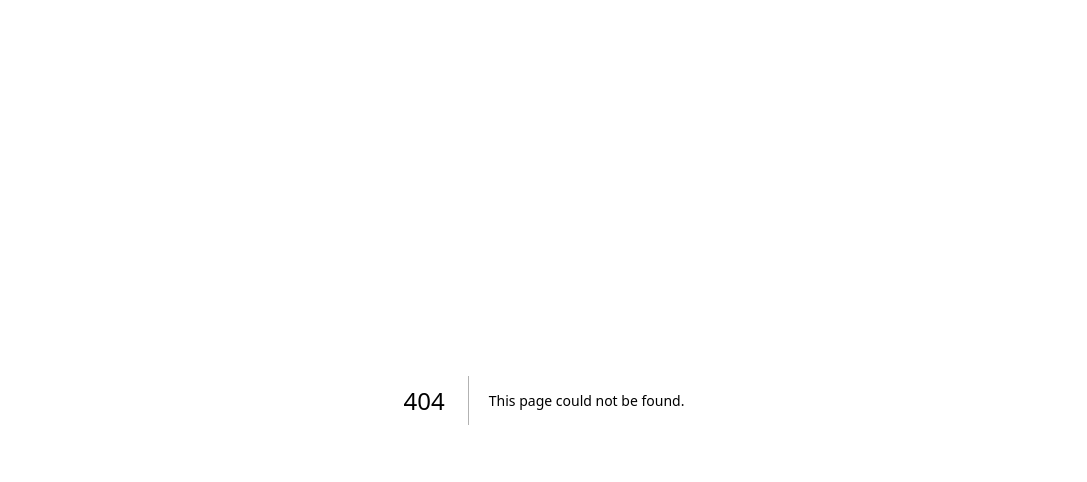
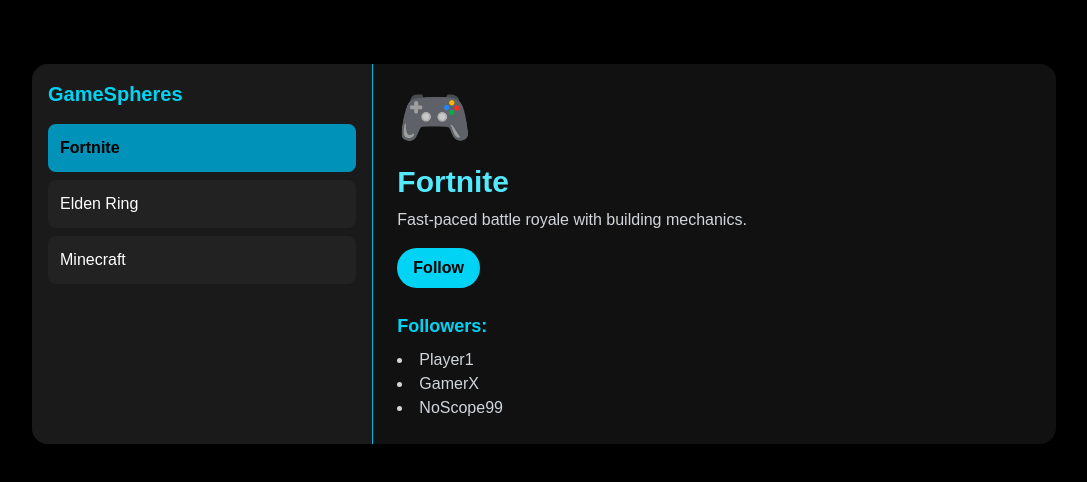
Before and after one commit to SDProject2025/game-spheres, a Next.js app: page /gameSpheres in a window 1280 px wide. Before the commit this address had no page. Shown: the top 482 px of the page, without its empty margins (96-1183 px from the left). Built offline with nearby package versions, Linux system fonts and the light colour scheme.

Commit message:
feat(feat(gameSpheres)): Created gameSpheres page

```diff
--- /dev/null
+++ b/src/app/gameSpheres/page.tsx
@@ -0,0 +1,83 @@
+'use client';
+
+import React, { useState } from 'react';
+
+const dummyGameSpheres = [
+  {
+    id: 1,
+    name: 'Fortnite',
+    description: 'Fast-paced battle royale with building mechanics.',
+    profilePic: '🎮',
+    followers: ['Player1', 'GamerX', 'NoScope99']
+  },
+  {
+    id: 2,
+    name: 'Elden Ring',
+    description: 'Challenging open-world fantasy RPG.',
+    profilePic: '⚔️',
+    followers: ['Tarnished', 'Mage101', 'Knighty']
+  },
+  {
+    id: 3,
+    name: 'Minecraft',
+    description: 'Blocky sandbox building and adventure.',
+    profilePic: '🟩',
+    followers: ['Steve', 'BuilderGirl', 'RedstonePro']
+  }
+];
+
+export default function GameSpheres() {
+  const [selected, setSelected] = useState(dummyGameSpheres[0]);
+
+  return (
+    <div className="min-h-screen bg-black text-white p-6 flex flex-col items-center">
+      {/* Animated sphere placeholder */}
+      <div className="relative flex flex-col items-center justify-center mb-10">
+        <div className="ball"></div>
+        <div className="shadow"></div>
+      </div>
+
+      {/* Main content */}
+      <div className="flex w-full max-w-5xl rounded-2xl overflow-hidden shadow-lg bg-[#111]">
+        {/* Left column */}
+        <div className="w-1/3 bg-[#1a1a1a] p-4 border-r border-cyan-500">
+          <h2 className="text-xl font-semibold mb-4 text-cyan-400">GameSpheres</h2>
+          {dummyGameSpheres.map((sphere) => (
+            <div
+              key={sphere.id}
+              className={`mb-2 p-3 rounded-lg cursor-pointer transition-colors duration-200 ${
+                selected.id === sphere.id
+                  ? 'bg-cyan-600 text-black font-bold'
+                  : 'bg-[#222] hover:bg-[#333]'
+              }`}
+              onClick={() => setSelected(sphere)}
+            >
+              {sphere.name}
+            </div>
+          ))}
+        </div>
+
+        {/* Right column */}
+        <div className="w-2/3 p-6 flex flex-col justify-between">
+          <div>
+            <div className="text-6xl mb-4">{selected.profilePic}</div>
+            <h2 className="text-3xl font-semibold mb-2 text-cyan-300">{selected.name}</h2>
+            <p className="text-gray-300 mb-4">{selected.description}</p>
+            <button className="bg-cyan-400 hover:bg-cyan-300 text-black font-bold py-2 px-4 rounded-full transition self-start cursor-pointer">
+              Follow
+            </button>
+          </div>
+
+          <div className="mt-6">
+            <h3 className="text-lg font-semibold text-cyan-400 mb-2">Followers:</h3>
+            <ul className="list-disc list-inside text-gray-300">
+              {selected.followers.map((f, i) => (
+                <li key={i}>{f}</li>
+              ))}
+            </ul>
+          </div>
+        </div>
+      </div>
+    </div>
+  );
+}
```
